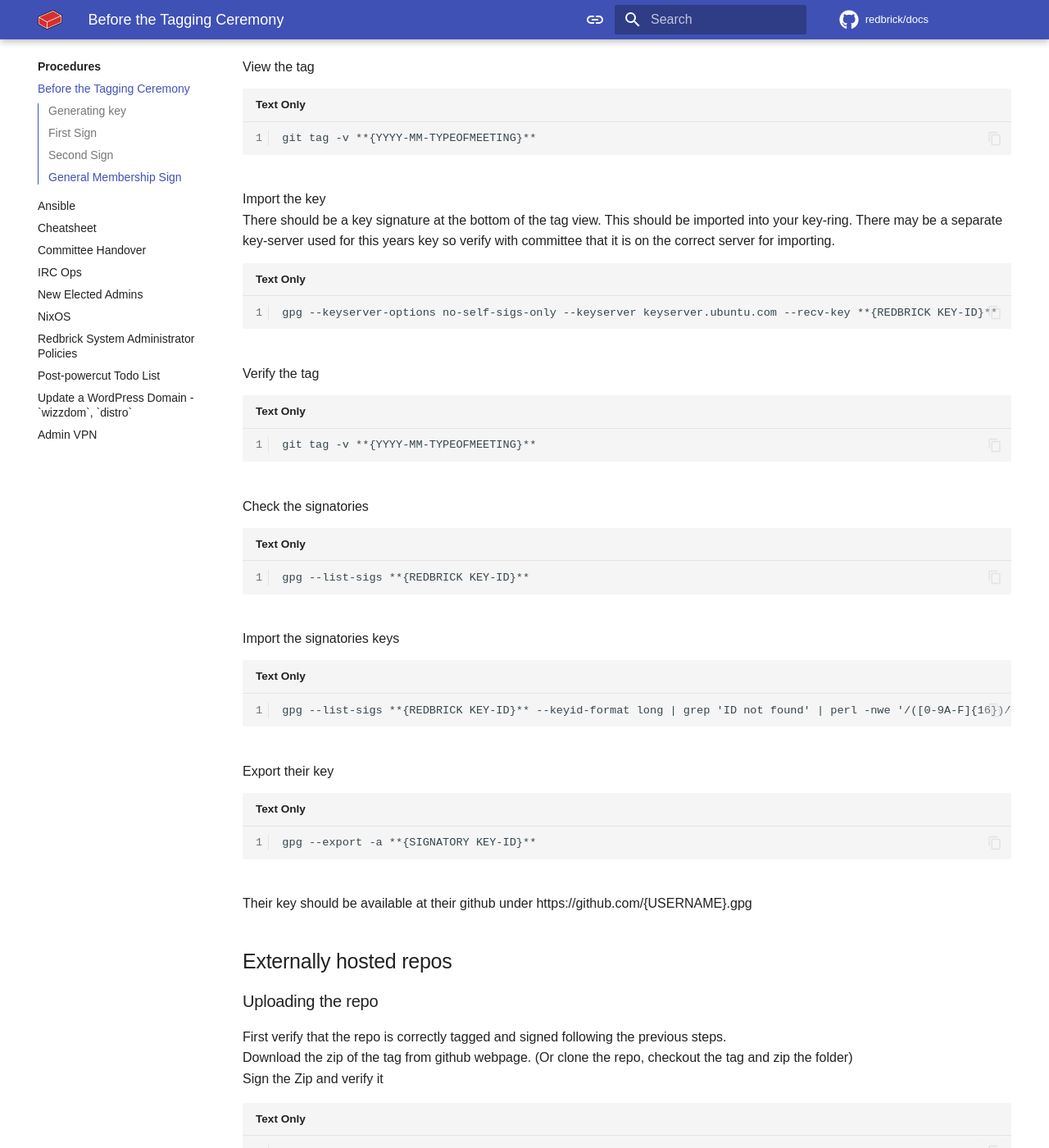
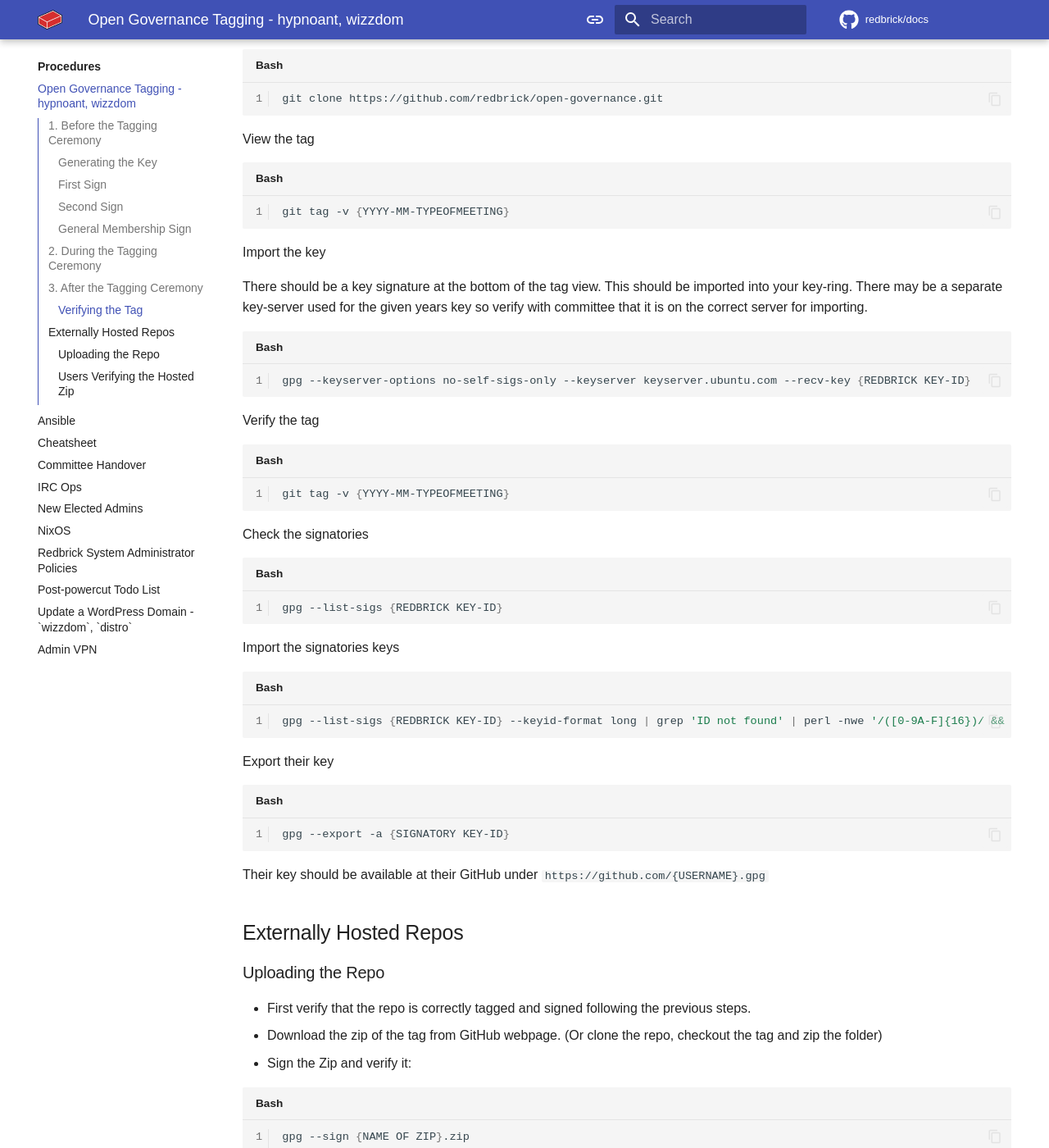
Before and after one commit to redbrick/docs, an MkDocs documentation site: the page built from docs/procedures/Open-Governance-Tagging.md, in a window 1280 px wide and 1400 px high, scrolled down 3166 px. Shown: the whole window at 82% size. Built offline with MkDocs 1.6.1 and Material for MkDocs 9.7.7, drawn with Linux system fonts in a browser that asks for light colours; some web fonts are replaced; comment, search, counter and statistics services are not loaded; some of the changed text lies outside the part shown.

Commit message:
cleanup structure

````diff
--- a/docs/procedures/Open-Governance-Tagging.md
+++ b/docs/procedures/Open-Governance-Tagging.md
@@ -1,10 +1,30 @@
-# Before the Tagging Ceremony
-## Generating key
+---
+id: Open-Governance-Tagging
+aliases:
+  - Before the Tagging Ceremony
+  - Open Governance Tagging
+tags:
+  - open-gov
+  - gpg
+  - tagging
+author:
+  - hypnoant
+  - wizzdom
+---
+
+# Open Governance Tagging - `hypnoant`, `wizzdom`
+
+## 1. Before the Tagging Ceremony
+
+### Generating the Key
+
 To tag the Open Governance repo you will need to make a new PGP key on the behalf of redbrick committee. Below are the commands and the inputs for creating this key.
 
+```bash
+gpg --full-generate-key
 ```
-gpg --full-generate-key
 
+```title="Key Generation Menu"
 Please select what kind of key you want:
    (1) RSA and RSA
    (2) DSA and Elgamal
@@ -24,131 +44,174 @@ Please specify how long the key should be valid.
       <n>w = key expires in n weeks
       <n>m = key expires in n months
       <n>y = key expires in n years
-Key is valid for? (0) **{SET FOR DATE AFTER TAGGING CEREMONY}**
+Key is valid for? (0) {SET FOR DATE AFTER TAGGING CEREMONY}
 
-Key expires at **{DATE AFTER TAGGING CEREMONY}** IST
+Key expires at {DATE AFTER TAGGING CEREMONY} IST
 Is this correct? (y/N) y
 
 GnuPG needs to construct a user ID to identify your key.
 Real name: Redbrick Committee
 Email Address: committee@redbrick.dcu.ie
-Comment: Redbrick Committee (Redbrick Open Governance **{YEAR-MONTH-TYPE_OF_MEETING(AGM/EGM)}**)
+Comment: Redbrick Committee (Redbrick Open Governance {YEAR-MONTH-TYPE_OF_MEETING(AGM/EGM)})
 
 Change (N)ame, (C)omment, (E)mail or (O)kay/(Q)uit? O
 ```
 
-## First Sign
+### First Sign
+
 The signatory who has generated the key will then sign this key.
-```
-gpg --sign-key **{REDBRICK KEY-ID}**
+
+```bash
+gpg --sign-key {REDBRICK KEY-ID}
 ```
 
-You will then publish this public key to a key-server.
-```
+You will then publish this public key to a key-server *(e.g. `keyserver.ubuntu.com` or `keys.openpgp.org`)*.
+
+```bash
 gpg --keyserver keyserver.ubuntu.com --send-key committee@redbrick.dcu.ie
 ```
 
-## Second Sign
+### Second Sign
+
 The other signatory will pull the key from the key-server and will then sign this key and re-publish the key to the key-server. (You can use the more secure method below for general membership if you wish).
 
-```
-gpg --keyserver keyserver.ubuntu.com --recv-key **{REDBRICK KEY-ID}**
+```bash
+gpg --keyserver keyserver.ubuntu.com --recv-key {REDBRICK KEY-ID}
 
-gpg --sign-key **{REDBRICK KEY-ID}**
+gpg --sign-key {REDBRICK KEY-ID}
 
-gpg --keyserver keyserver.ubuntu.com --send-keys **{REDBRICK KEY-ID}**
+gpg --keyserver keyserver.ubuntu.com --send-keys {REDBRICK KEY-ID}
 ```
 
 To verify this procedure has worked and that both signatories have signed it. We will have the first signatory pull the key back down and verify the signatures.
-```
-gpg --keyserver-options no-self-sigs-only --keyserver keyserver.ubuntu.com --recv-key **{REDBRICK KEY-ID}**
+
+```bash
+gpg --keyserver-options no-self-sigs-only --keyserver keyserver.ubuntu.com --recv-key {REDBRICK KEY-ID}
 ```
 
-## General Membership Sign
+### General Membership Sign
+
 The society now has the option to publish this key to the general membership for them to also sign this key if the current committee wishes to do so. The committee will have to release an email address or another service for the general membership to send files to.
+
 Below is the process for a member of the general membership to sign the key.
-```
-gpg --recv-keys **{REDBRICK KEY-ID}**
-gpg --sign-key **{REDBRICK KEY-ID}**
-gpg --armor --export **{REDBRICK KEY-ID}** | gpg --encrypt -r **{REDBRICK KEY-ID}** --armor --output **{REDBRICK KEY-ID}**-signedBy-**{OWNER KEY ID}**.asc
-```
-They will then send this file to the signatories.
-The signatories will then use the following commands to import and publish their key with the new signature. This must be done before the
-```
-gpg -d **{REDBRICK KEY-ID}**-signedBy-**{OWNER KEY ID}**.asc  | gpg --import
-gpg --send-key **{REDBRICK KEY-ID}**
+
+```bash
+gpg --recv-keys {REDBRICK KEY-ID}
+gpg --sign-key {REDBRICK KEY-ID}
+gpg --armor --export {REDBRICK KEY-ID} | gpg --encrypt -r {REDBRICK KEY-ID} --armor --output {REDBRICK KEY-ID}-signedBy-{OWNER KEY ID}.asc
 ```
 
-# During the Tagging Ceremony
-The first signatory shall tag the repository with the following command and styling. There shall be at least 2 witnesses  separated by commas.
+They will then send this file to the signatories.
+
+The signatories will then use the following commands to import and publish their key with the new signature. This must be done before the
+
+```bash
+gpg -d {REDBRICK KEY-ID}-signedBy-{OWNER KEY ID}.asc  | gpg --import
+gpg --send-key {REDBRICK KEY-ID}
 ```
-git tag -a **{YYYY-MM-TYPEOFMEETING}** **{COMMIT ID}** -m " **{YYYY-MM-TYPEOFMEETING}**
 
-Co-authored-by: **{Signatory 2}**
+## 2. During the Tagging Ceremony
 
-Witnessed-by: ~**{WITNESS}**
+The first signatory shall tag the repository with the following command and styling. There shall be at least 2 witnesses separated by commas.
+
+```bash
+git tag -as {YYYY-MM-TYPEOFMEETING} {COMMIT ID}
+```
+
+```title="Git Tag Message"
+Co-authored-by: {Signatory 2}
+
+Witnessed-by: ~{WITNESS}
 
 See `knowledge/tagging.md` for more info.
-"
 ```
-They shall then push this tag to the github
-```
+
+They can then push this tag to the GitHub
+
+```bash
 git push --tags origin
 ```
 
-# After the Tagging Ceremony
-## Verifying the Tag
+## 3. After the Tagging Ceremony
+
+### Verifying the Tag
+
 Clone the git repository
-```
+
+```bash
 git clone https://github.com/redbrick/open-governance.git
 ```
+
 View the tag
+
+```bash
+git tag -v {YYYY-MM-TYPEOFMEETING}
 ```
-git tag -v **{YYYY-MM-TYPEOFMEETING}**
+
+Import the key
+
+There should be a key signature at the bottom of the tag view. This should be imported into your key-ring. There may be a separate key-server used for the given years key so verify with committee that it is on the correct server for importing.
+
+```bash
+gpg --keyserver-options no-self-sigs-only --keyserver keyserver.ubuntu.com --recv-key {REDBRICK KEY-ID}
 ```
-Import the key
-There should be a key signature at the bottom of the tag view. This should be imported into your key-ring. There may be a separate key-server used for this years key so verify with committee that it is on the correct server for importing.
+
+Verify the tag
+
+```bash
+git tag -v {YYYY-MM-TYPEOFMEETING}
 ```
-gpg --keyserver-options no-self-sigs-only --keyserver keyserver.ubuntu.com --recv-key **{REDBRICK KEY-ID}**
+
+Check the signatories
+
+```bash
+gpg --list-sigs {REDBRICK KEY-ID}
 ```
-Verify the tag
+
+Import the signatories keys
+
+```bash
+gpg --list-sigs {REDBRICK KEY-ID} --keyid-format long | grep 'ID not found' | perl -nwe '/([0-9A-F]{16})/ && print "$1\n"' | xargs gpg --keyserver-options no-self-sigs-only --keyserver keyserver.ubuntu.com  --recv-keys
 ```
-git tag -v **{YYYY-MM-TYPEOFMEETING}**
+
+Export their key
+
+```bash
+gpg --export -a {SIGNATORY KEY-ID}
 ```
-Check the signatories
+
+Their key should be available at their GitHub under `https://github.com/{USERNAME}.gpg`
+
+## Externally Hosted Repos
+
+### Uploading the Repo
+
+- First verify that the repo is correctly tagged and signed following the previous steps.
+- Download the zip of the tag from GitHub webpage. (Or clone the repo, checkout the tag and zip the folder)
+- Sign the Zip and verify it:
+
+```bash
+gpg --sign {NAME OF ZIP}.zip
+gpg --verify {NAME OF ZIP}.zip.gpg
 ```
-gpg --list-sigs **{REDBRICK KEY-ID}**
+
+- Export public key:
+
+```bash
+gpg --export -a {KEY-ID} > {MYKEYID}
 ```
-Import the signatories keys
+
+- Upload the `.zip.gpg` file and your public key
+
+### Users Verifying the Hosted Zip
+
+```bash
+gpg --import {KEYID}
+gpg --verify {NAME OF ZIP}.zip.gpg
 ```
-gpg --list-sigs **{REDBRICK KEY-ID}** --keyid-format long | grep 'ID not found' | perl -nwe '/([0-9A-F]{16})/ && print "$1\n"' | xargs gpg --keyserver-options no-self-sigs-only --keyserver keyserver.ubuntu.com  --recv-keys
+
+- Exporting the zip file:
+
+```bash
+gpg --output {NAME OF ZIP}.zip --decrypt {NAME OF ZIP}.zip.gpg
 ```
-Export their key
-```
-gpg --export -a **{SIGNATORY KEY-ID}**
-```
-Their key should be available at their github under https://github.com/{USERNAME}.gpg
-
-## Externally hosted repos
-### Uploading the repo
-First verify that the repo is correctly tagged and signed following the previous steps.
-Download the zip of the tag from github webpage. (Or clone the repo, checkout the tag and zip the folder)
-Sign the Zip and verify it
-```
-gpg --sign **{NAME OF ZIP}**.zip
-gpg --verify **{NAME OF ZIP}**.zip.gpg
-```
-Export public key
-```
-gpg --export -a **{KEY-ID}** > **{MYKEYID}**
-```
-Upload the .zip.gpg file and your public key
-### Users verifying the Hosted Zip
-```
-gpg --import **{KEYID}**
-gpg --verify **{NAME OF ZIP}**.zip.gpg
-```
-Exporting the zip file
-```
-gpg --output **{NAME OF ZIP}**.zip --decrypt **{NAME OF ZIP}**.zip.gpg
-```
````
